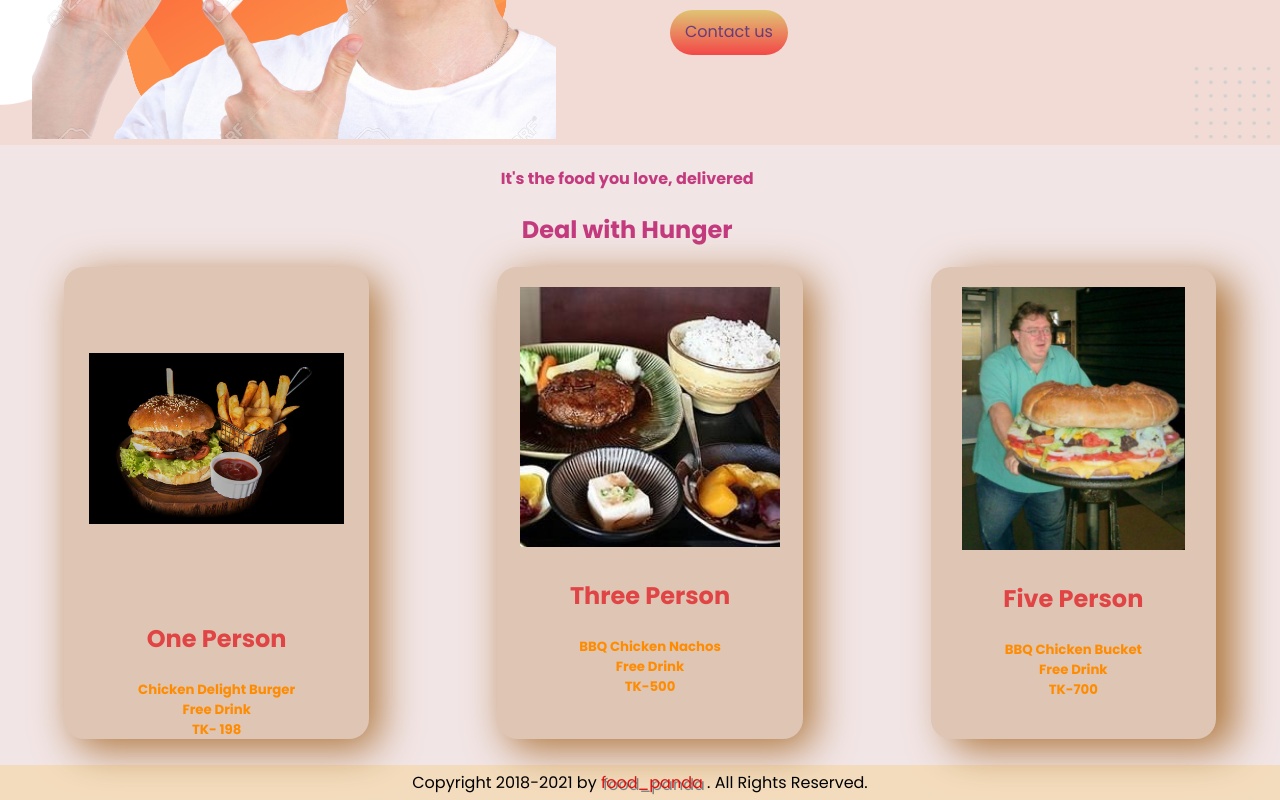
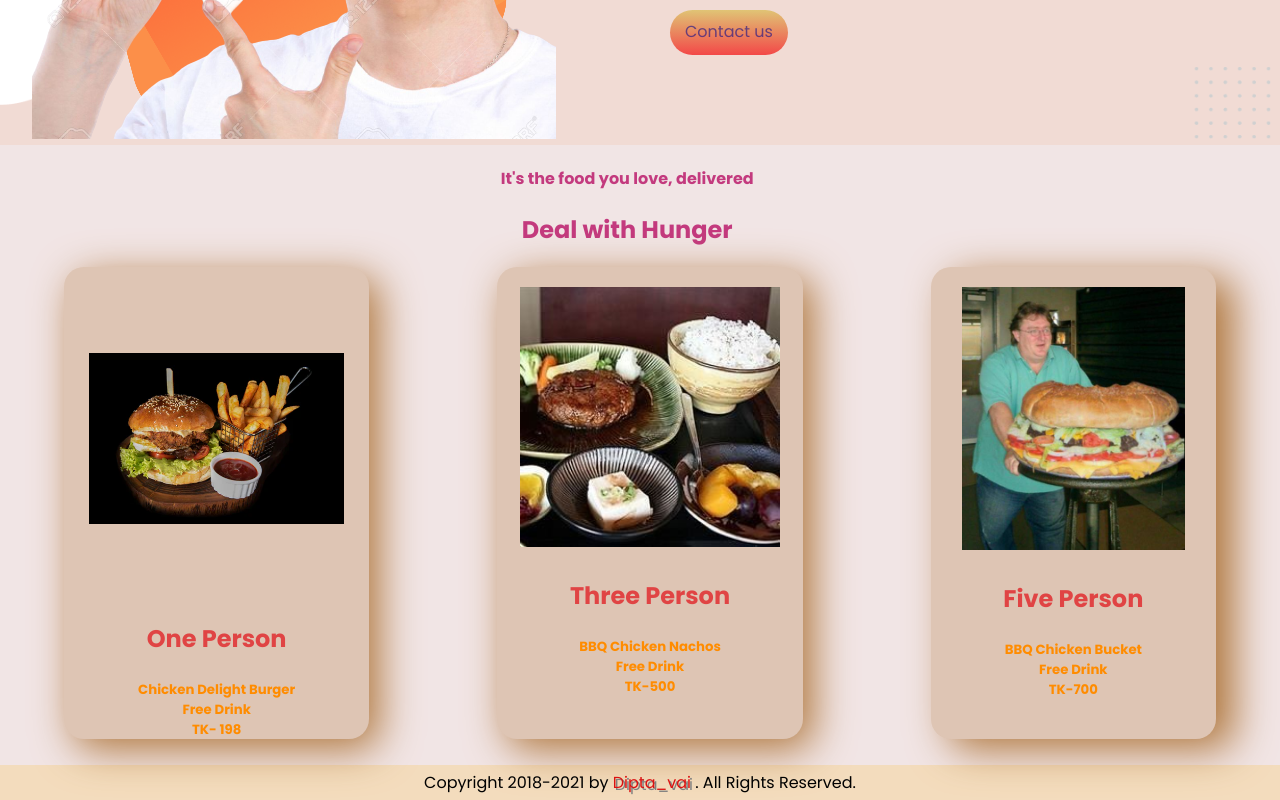
Before and after one commit to Dipctg/hot-burgur-world, a plain HTML site: page index.html in a window 1280 px wide. Shown: the part 1328-2128 px from the top of the page. Drawn offline with Linux system fonts and the light colour scheme.

Commit message:
final_touch

```diff
--- a/index.html
+++ b/index.html
@@ -100,7 +100,7 @@
     </section>
 
 
-    <footer>Copyright 2018-2021 by <span class="sigle_text">food_panda</span> . All Rights Reserved.</footer>
+    <footer>Copyright 2018-2021 by <span class="sigle_text">Dipta_vai</span> . All Rights Reserved.</footer>
 </body>
 
 </html>
```
